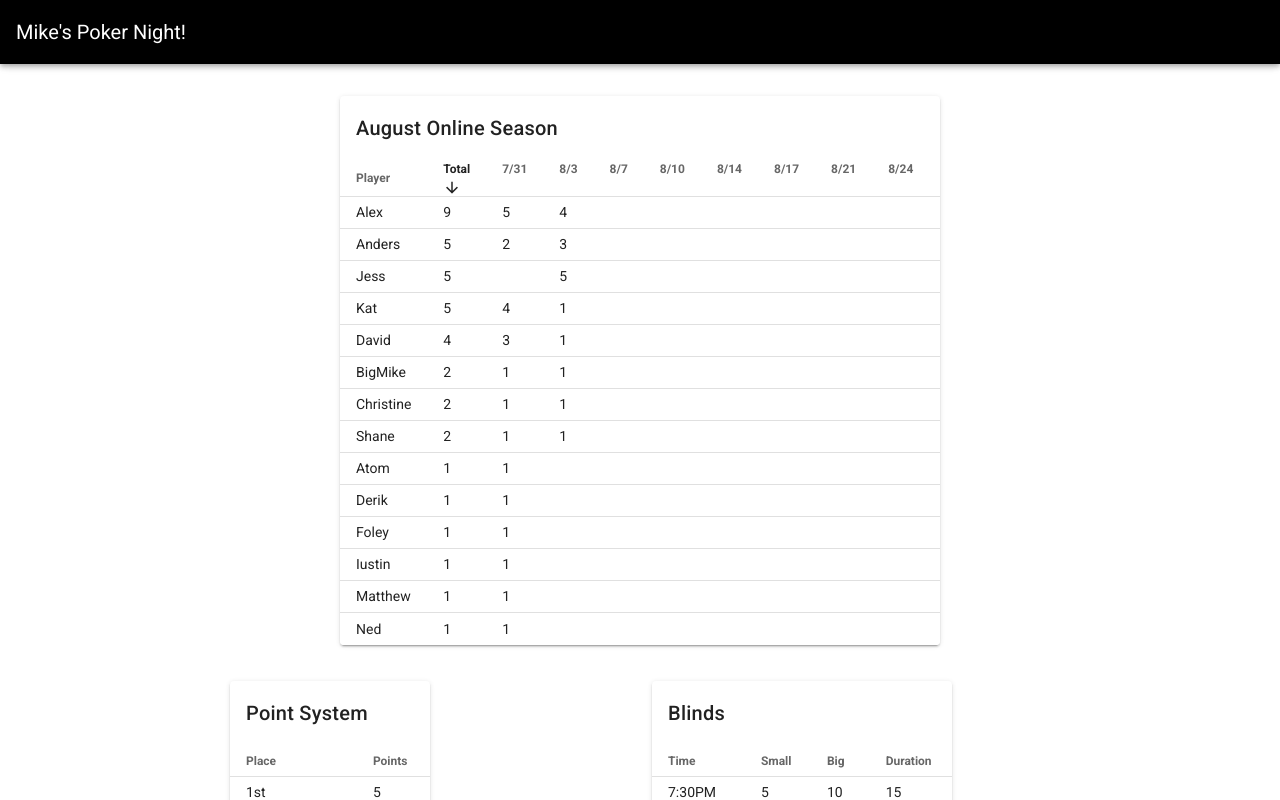
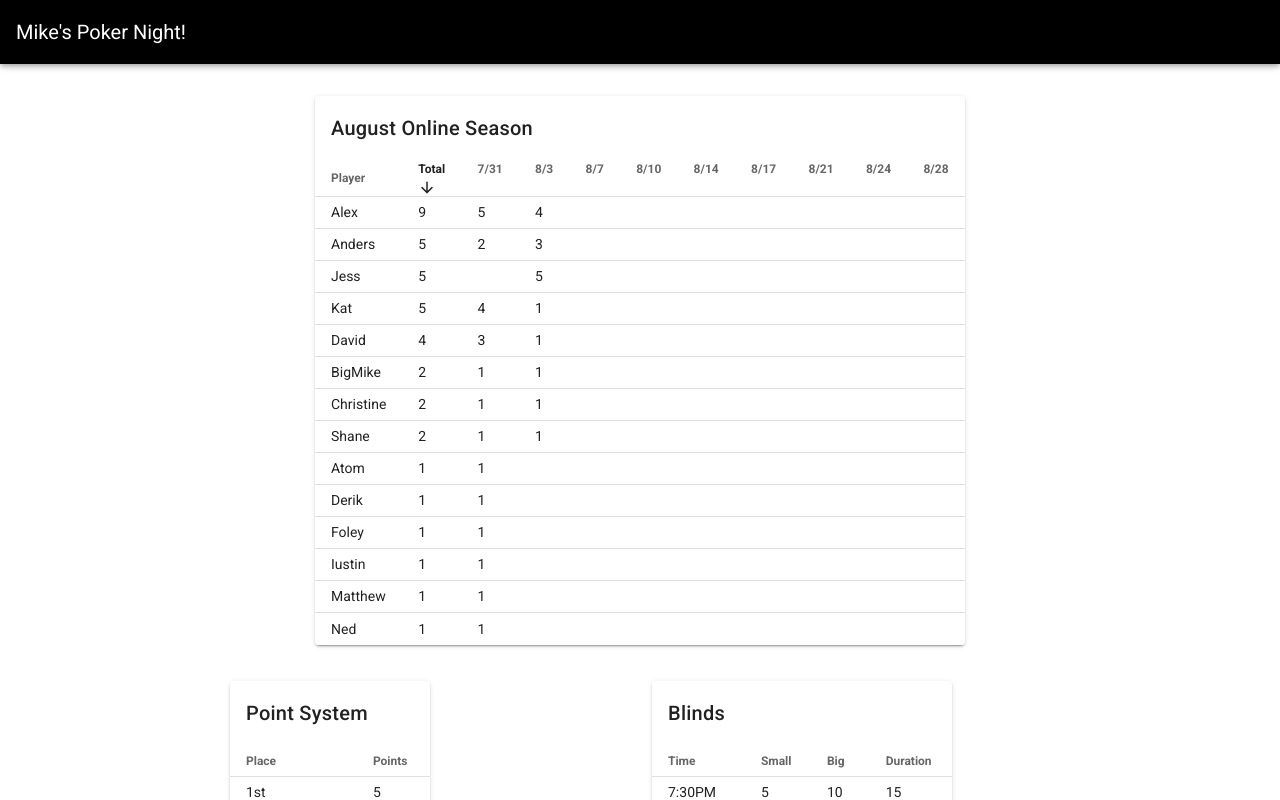
Before and after one commit to reddock/poker-seasons, a Vue app: page / in a window 1280 px wide. Shown: the top 800 px of the page. Built offline with nearby package versions, Linux system fonts and the light colour scheme.

Commit message:
bigger tab

```diff
--- a/src/components/SeasonStandings.vue
+++ b/src/components/SeasonStandings.vue
@@ -1,5 +1,5 @@
 <template>
-  <v-card class="mx-auto" max-width="600">
+  <v-card class="mx-auto" max-width="650">
     <v-card-title>August Online Season</v-card-title>
     <v-data-table
       dense
```
